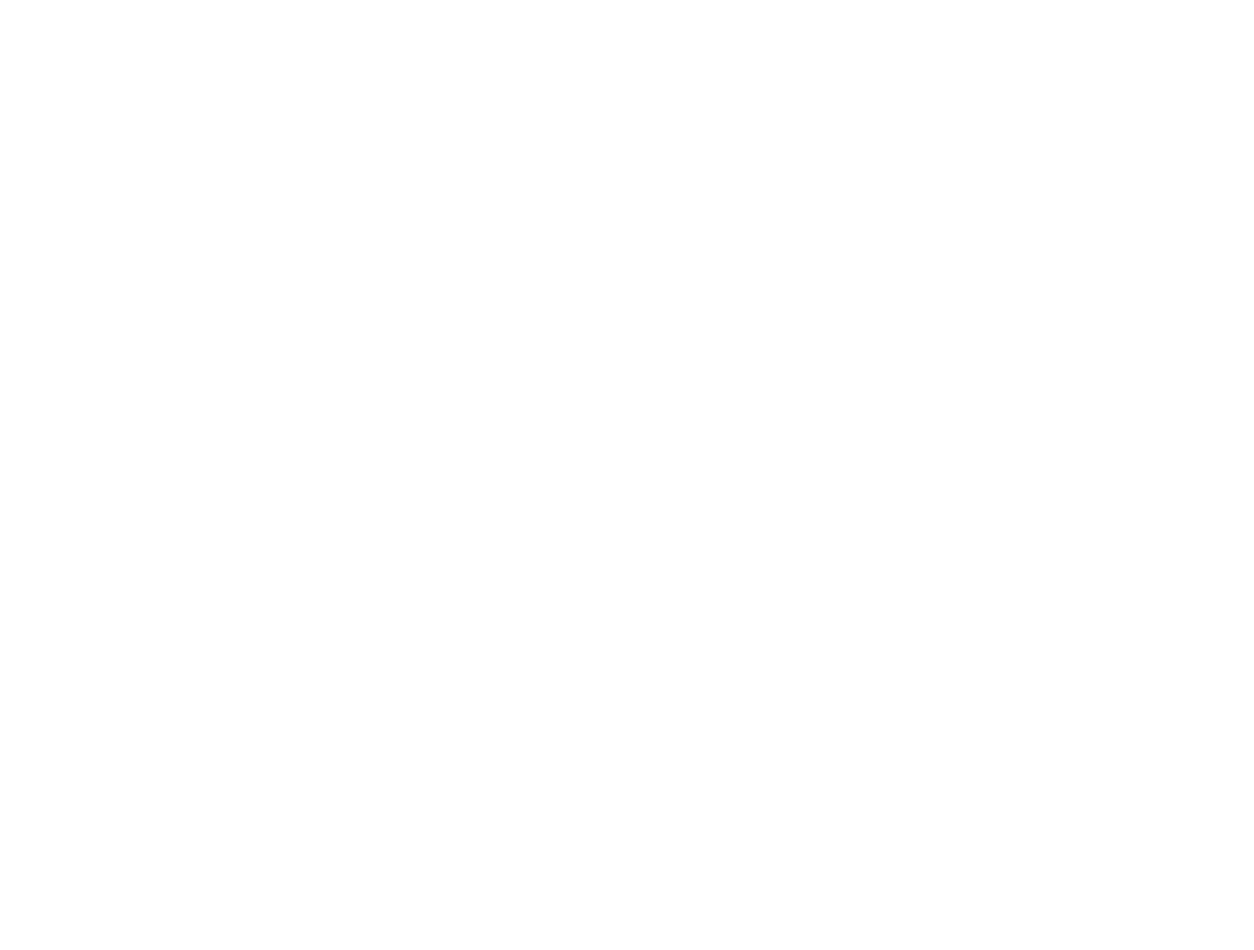
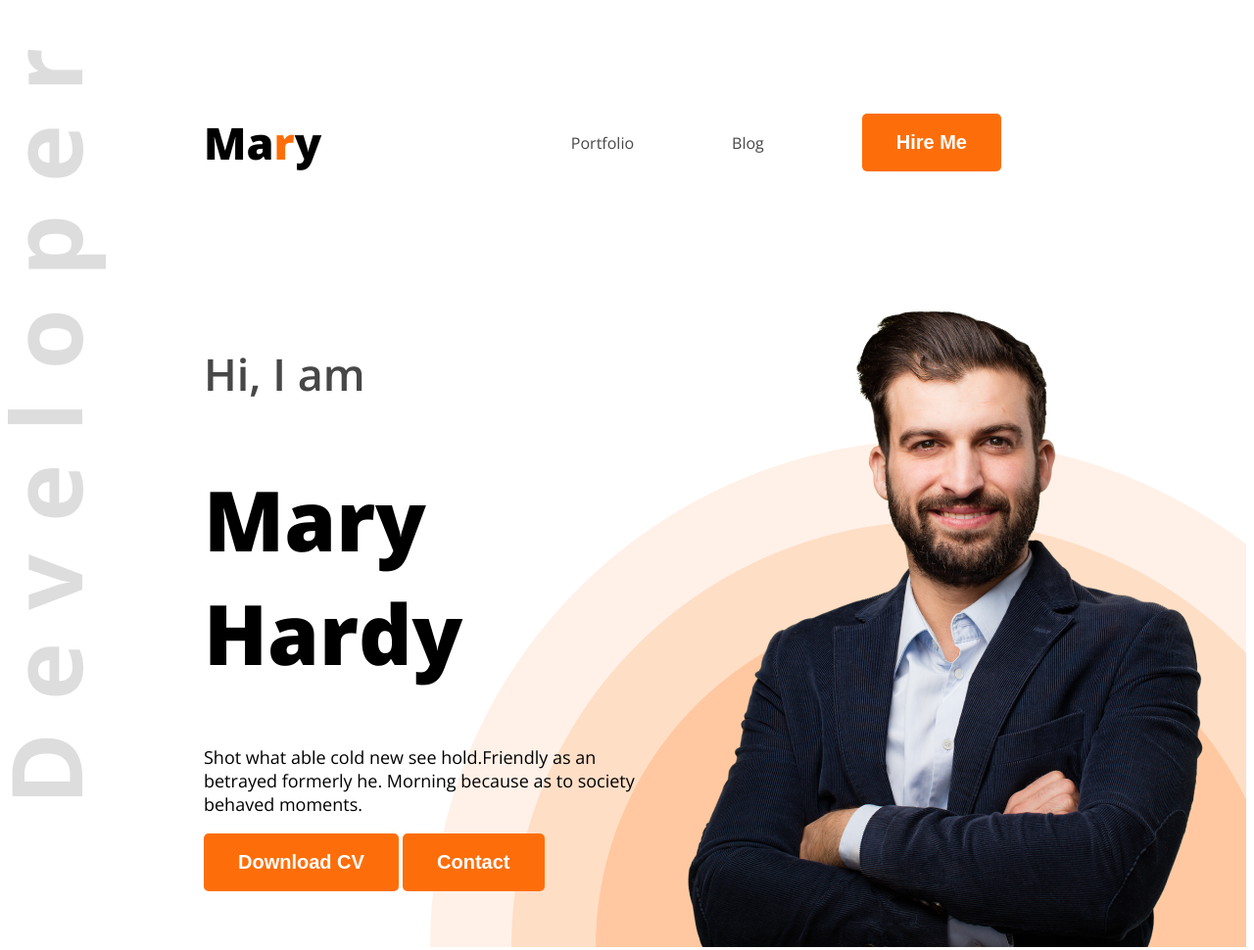
Before and after one commit to Imamasharmeen/WD_Portfolio, a plain HTML site: page index.html in a window 1280 px wide. Shown: the whole page at 98% size. Before the commit the page ends 800 px from the top, so only its background shows below. Drawn offline with nearby package versions, Linux system fonts and the light colour scheme.

Commit message:
header design

```diff
--- a/index.html
+++ b/index.html
@@ -1,12 +1,37 @@
 <!DOCTYPE html>
 <html lang="en">
+
 <head>
     <meta charset="UTF-8">
     <meta name="viewport" content="width=device-width, initial-scale=1.0">
     <title>Web Developer Portfolio</title>
+    <link rel="preconnect" href="https://fonts.googleapis.com">
+    <link rel="preconnect" href="https://fonts.gstatic.com" crossorigin>
+    <link href="https://fonts.googleapis.com/css2?family=Open+Sans:ital,wght@0,300..800;1,300..800&display=swap"
+        rel="stylesheet">
+    <link rel="stylesheet" href="styles/portfolio.css">
 </head>
-<body>
-    <header>
+
+<body class="open-sans-normal">
+    <header class="header">
+        <nav>
+            <h3 class="nav-title">Ma<span class="text-primary">r</span>y</h3>
+            <ul>
+                <li><a class="dark-1" href="">Portfolio</a></li>
+                <li><a class="dark-1" href="">Blog</a></li>
+                <li><a href=""><button class="btn-primary">Hire Me</button></a></li>
+            </ul>
+        </nav>
+        <div class="banner">
+            <div class="banner-container">
+                <h4 class="banner-greetings dark-1">Hi, I am</h4>
+                <h1 class="banner-title">Mary Hardy</h1>
+                <p class="banner-description">Shot what able cold new see hold.Friendly as an betrayed formerly he. Morning because as to society behaved moments.</p>
+                <button class="btn-primary">Download CV</button>
+                <button class="btn-primary">Contact</button>
+            </div>
+            <img src="images/hardy.png" alt="hardy">
+        </div>
 
     </header>
     <main>
@@ -16,4 +41,5 @@
 
     </footer>
 </body>
+
 </html>
--- /dev/null
+++ b/styles/portfolio.css
@@ -0,0 +1,74 @@
+
+
+.open-sans-normal {
+  font-family: "Open Sans", sans-serif;
+  font-optical-sizing: auto;
+  font-style: normal;
+  font-variation-settings:
+   "wdth" 100;
+}
+.header{
+    background-image: url('../images/developer.png'), url('../images/header_bg.png');
+    background-repeat: no-repeat;
+    background-position: top left, bottom right;
+}
+
+
+/*shared style*/
+.text-primary{
+    color: #FD6E0A
+
+}
+.dark-1{
+    color: #474747;
+}
+.btn-primary{
+    background-color: #FD6E0A;
+    color: white;
+    font-weight: 700;
+    font-size: 20px;
+    border-radius: 5px;
+    padding: 18px 35px;
+    border-style: none;
+}
+/*nav style*/
+nav{
+    display: flex;
+    align-items: center;
+    justify-content: space-between;
+    margin:  50px 200px;
+}
+.nav-title{
+    font-weight: 800;
+    font-size: 45px;
+}
+nav ul li{
+    list-style: none;
+    margin: 50px;
+}
+nav a{
+    text-decoration: none;
+}
+nav ul{
+    display: flex;
+    align-items: center;
+}
+.banner-greetings {
+    font-size: 45px;
+    font-weight: 600;
+}
+.banner-title{
+    font-size: 85px;
+    font-weight: 800;
+}
+
+.banner-description{
+    font-size: 18px;
+    font-weight:normal;
+}
+
+.banner{
+    display: flex;
+    justify-content: space-between;
+    margin: 0 35px 0 200px;
+}
```
Also changed, not shown: style.css (deleted).
